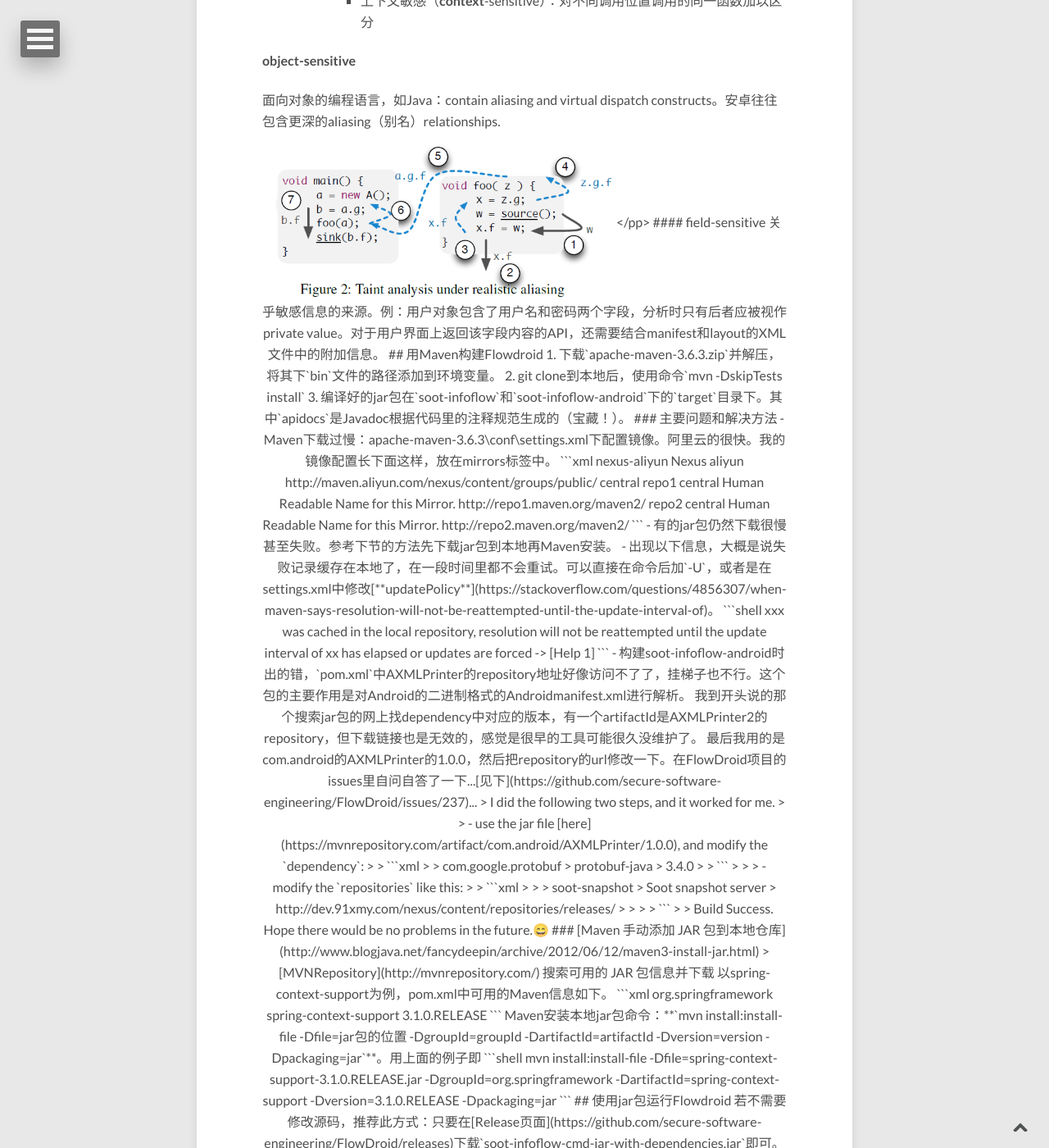
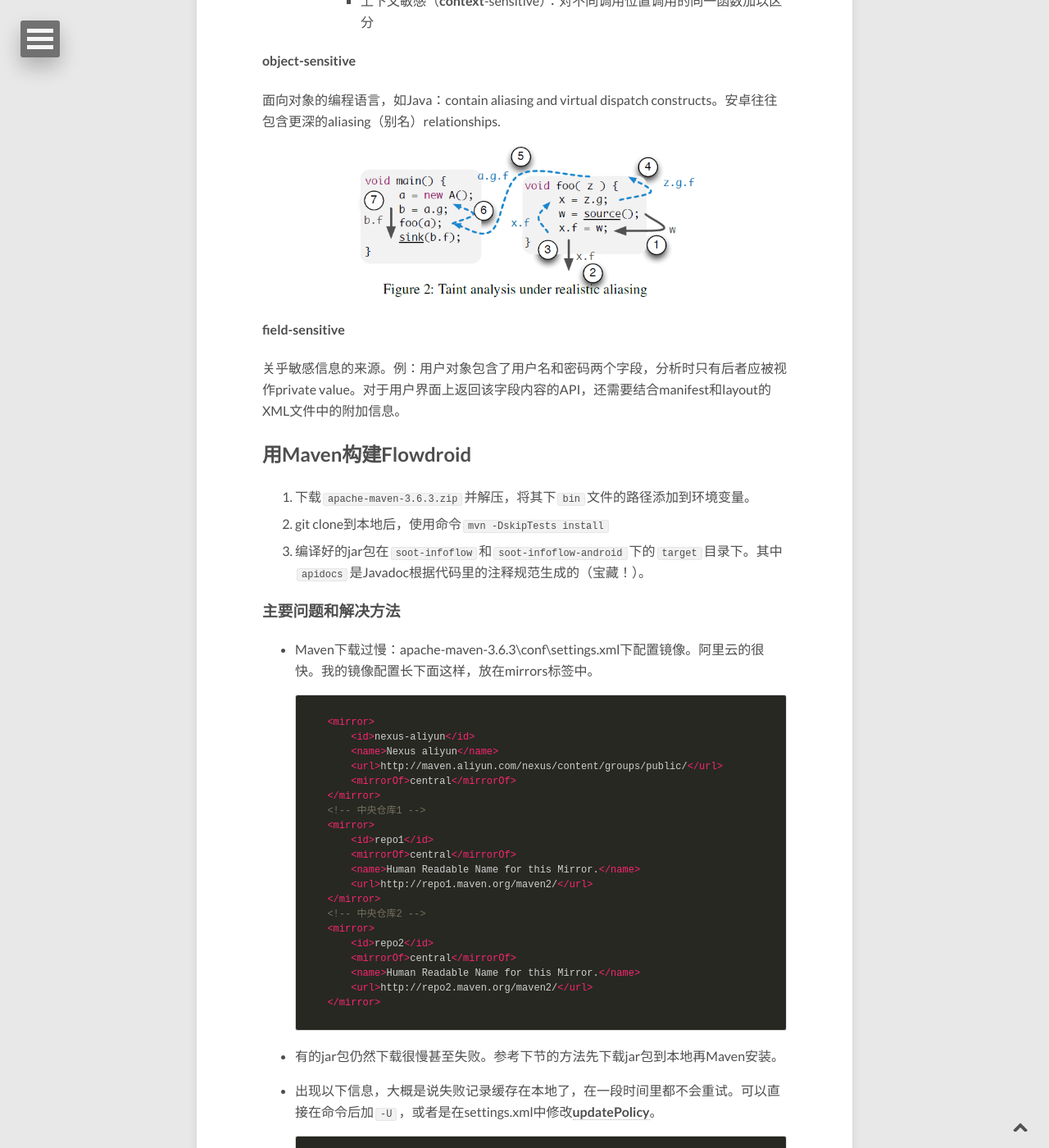
Before and after one commit to E0HYL/BLOG-OF-E0, a Jekyll site: the page built from _posts/2020-03-01-FlowDroid.md, in a window 1280 px wide and 1400 px high, scrolled down 1977 px. Shown: the whole window at 82% size. Built offline with Jekyll 4.4.1, drawn with Linux system fonts in a browser that asks for light colours; nearby versions of some CDN libraries; comment, search, counter and statistics services are not loaded; some of the changed text lies outside the part shown.

Commit message:
fix the /p tag

```diff
--- a/_posts/2020-03-01-FlowDroid.md
+++ b/_posts/2020-03-01-FlowDroid.md
@@ -62,8 +62,7 @@ image:
 
 面向对象的编程语言，如Java：contain aliasing and virtual dispatch constructs。安卓往往包含更深的aliasing（别名）relationships.
 
-<p style="text-align:center"><img src="../images/aliasing.png" style="zoom: 67%;" /></pp>
-
+<p style="text-align:center"><img src="../images/aliasing.png" style="zoom: 67%;" /></p>
 
 #### field-sensitive
 
```
